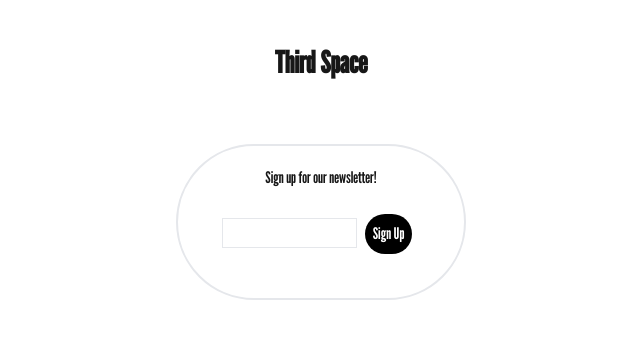
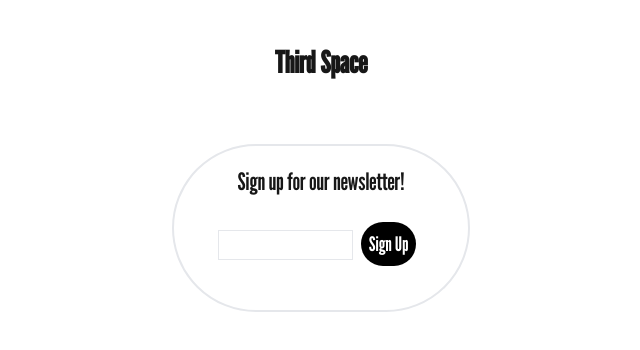
Before and after one commit to bcatalfo/third-space-band, a Next.js app: page / in a window 1280 px wide. Shown: the top 350 px of the page, without its empty margins (319-959 px from the left). Built offline with nearby package versions, Linux system fonts and the light colour scheme.

Commit message:
Increased font size.

```diff
--- a/app/page.tsx
+++ b/app/page.tsx
@@ -10,8 +10,8 @@ export default function Home() {
       <div className="flex justify-center m-7 p-4">
         <header className="font-bold text-3xl">Third Space</header>
       </div>
-      <div className="flex flex-col justify-center items-center m-5 p-5 border-2 rounded-full ">
-        <h1>Sign up for our newsletter!</h1>
+      <div className="flex flex-col justify-center items-center m-5 p-5 border-2 rounded-full text-xl">
+        <h1 className="text-2xl">Sign up for our newsletter!</h1>
         <form action={addToMailList} className="m-3 p-3">
           <input
             type="text"
```
